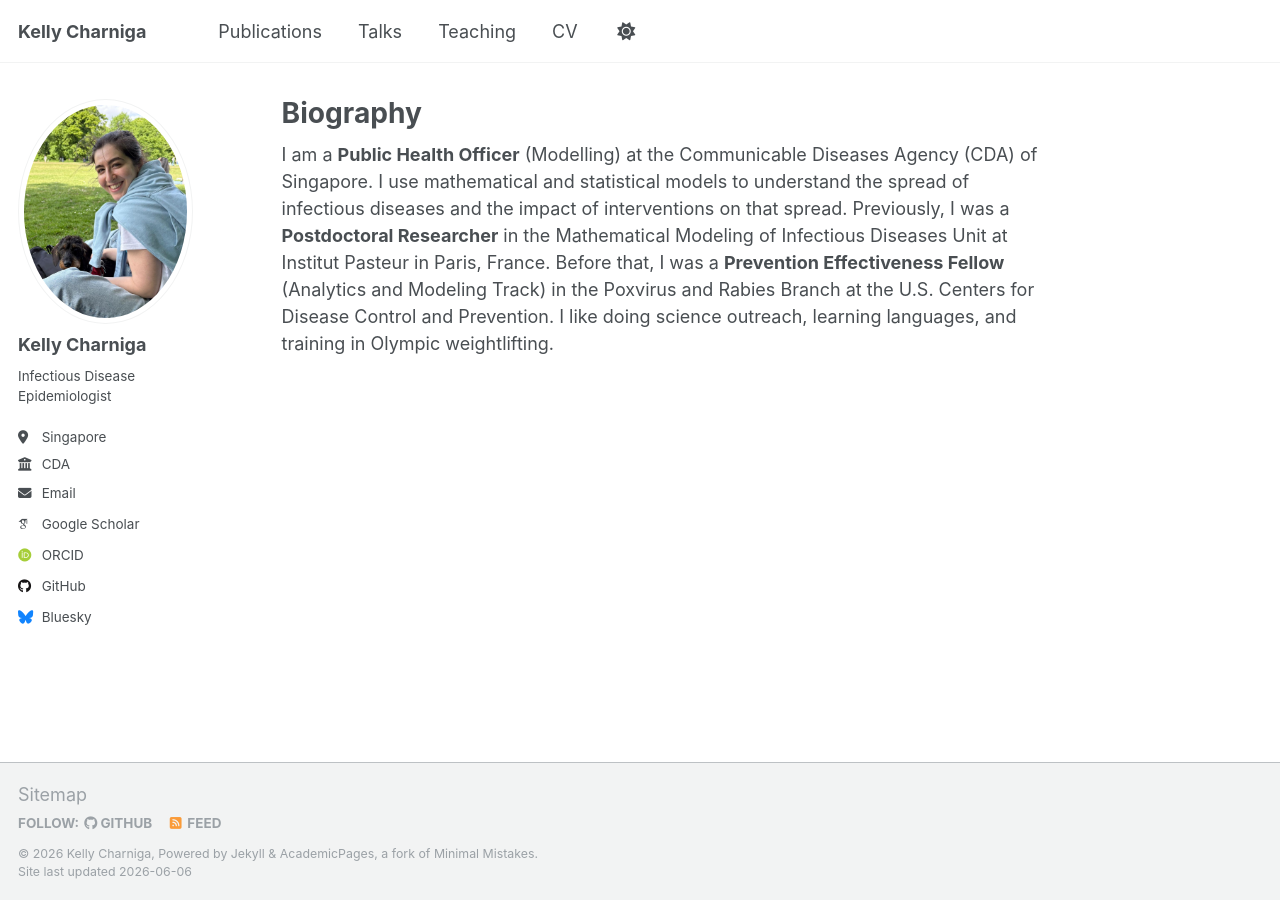
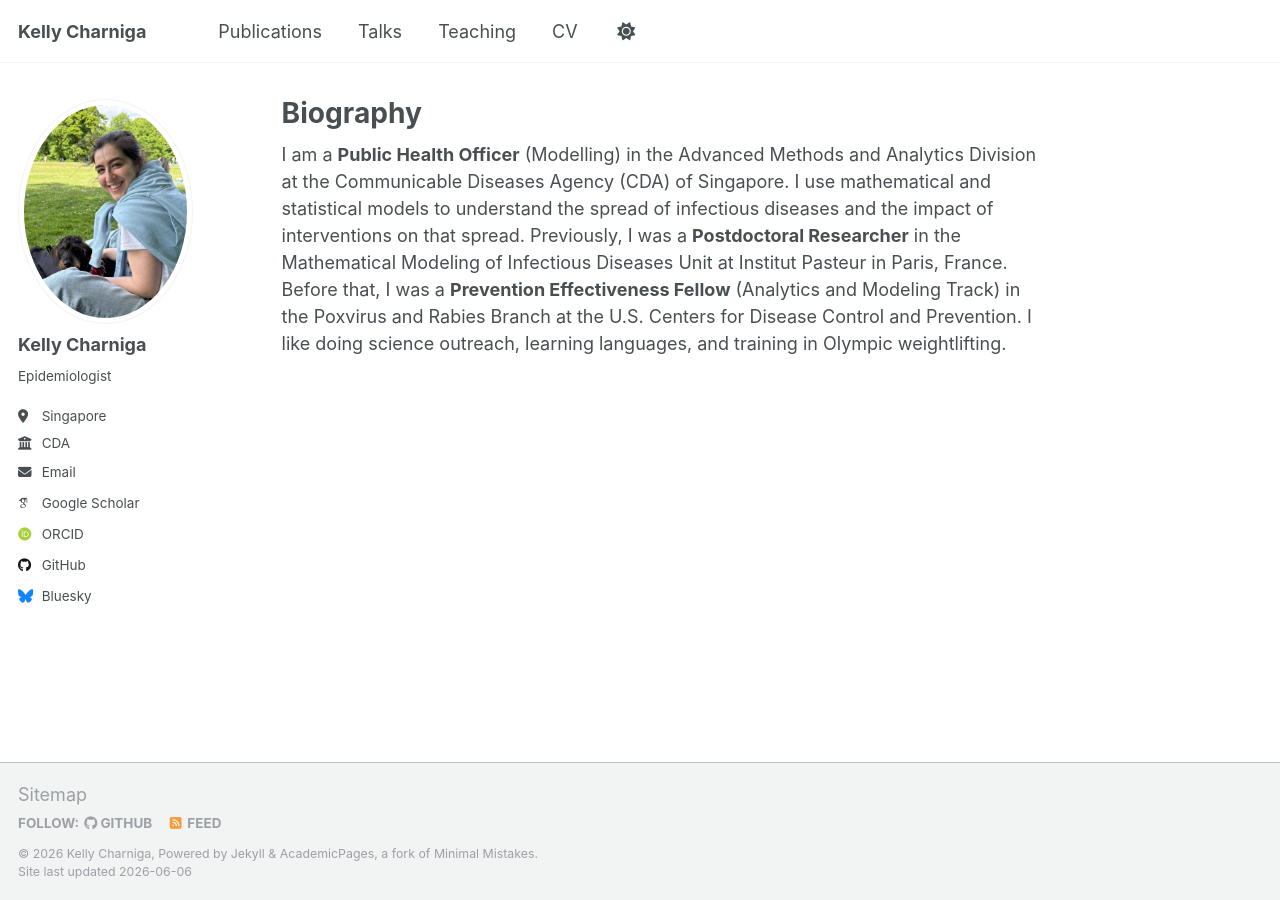
Before and after one commit to kcharniga/kcharniga.github.io, a Jekyll site: the page built from _pages/about.md, in a window 1280 px wide. Built offline with Jekyll 4.4.1, drawn with Linux system fonts in a browser that asks for light colours; some web fonts are replaced.

Commit message:
more small edits

```diff
--- a/_config.yml
+++ b/_config.yml
@@ -25,7 +25,7 @@ author:
   avatar           : "headshot_kelly_dog2.JPG"
   name             : "Kelly Charniga"
   pronouns         : # example: "she/her"
-  bio              : "Infectious Disease Epidemiologist"
+  bio              : "Epidemiologist"
   location         : "Singapore"
   employer         : "CDA"
   uri              : # URL
--- a/_pages/about.md
+++ b/_pages/about.md
@@ -7,7 +7,7 @@ redirect_from:
   - /about.html
 ---
 
-I am a **Public Health Officer** (Modelling) at the Communicable Diseases Agency (CDA) of Singapore.
+I am a **Public Health Officer** (Modelling) in the Advanced Methods and Analytics Division at the Communicable Diseases Agency (CDA) of Singapore.
 I use mathematical and statistical models to understand the spread of infectious diseases and the impact of interventions on that spread.
 Previously, I was a **Postdoctoral Researcher** in the Mathematical Modeling of Infectious Diseases Unit at Institut Pasteur in Paris, France.
 Before that, I was a **Prevention Effectiveness Fellow** (Analytics and Modeling Track) in the Poxvirus and Rabies Branch at the U.S. Centers for Disease Control and Prevention.
```
Also changed, not shown: _pages/cv.md (+1 -1 lines).
